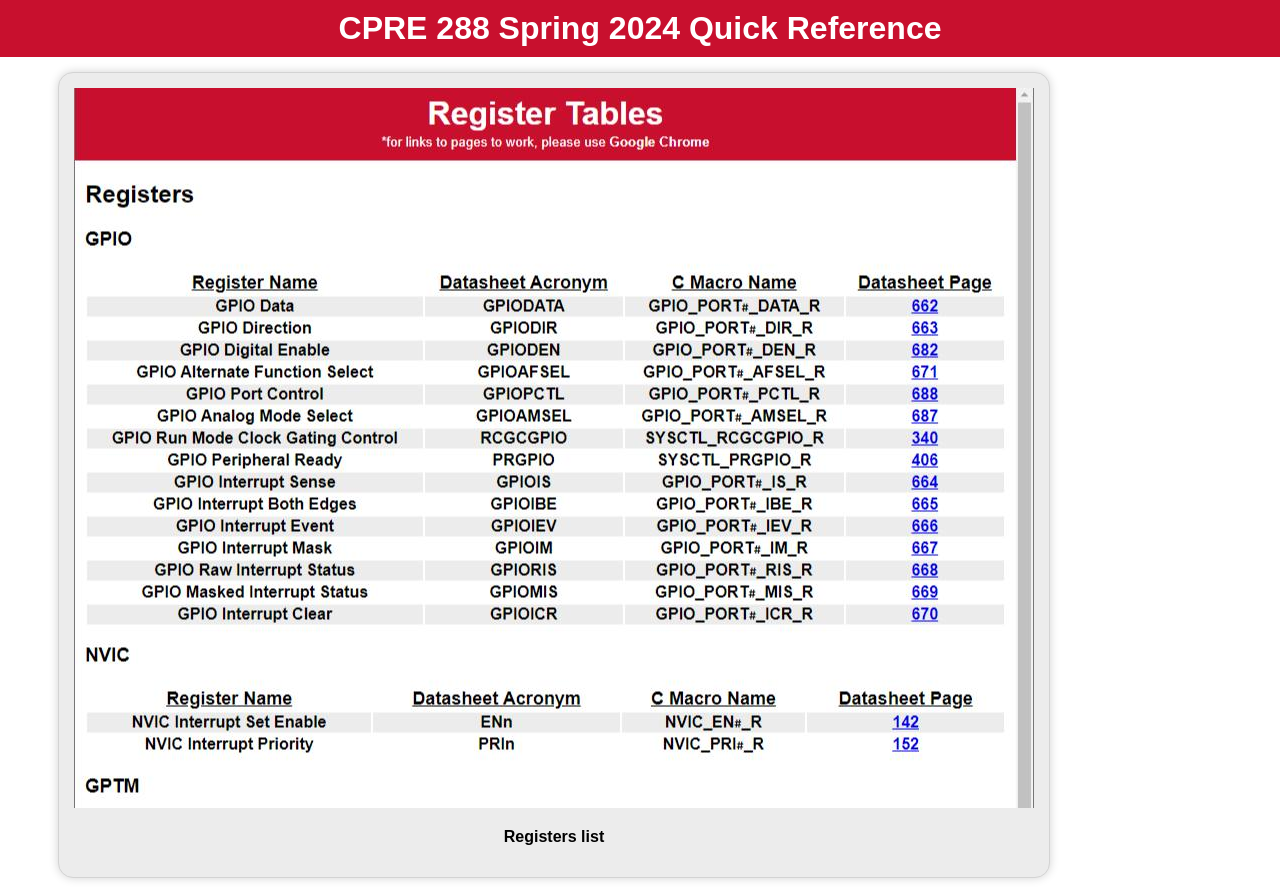
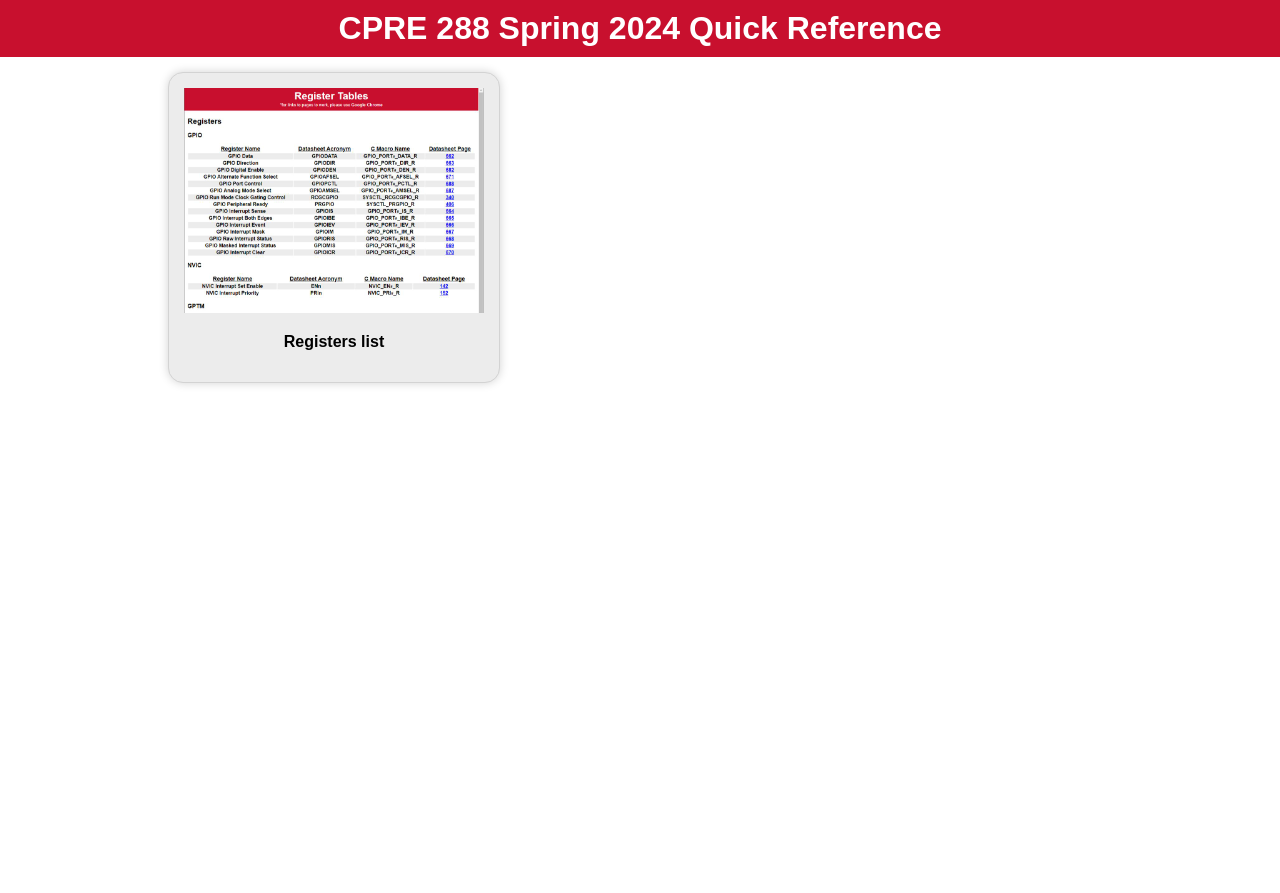
Before and after one commit to alex-pallan/cpre288-quick-reference, a plain HTML site: page index.html in a window 1280 px wide. After the commit the page ends 800 px from the top, so only its background shows below. Drawn offline with Linux system fonts and the light colour scheme.

Commit message:
Update index.html

```diff
--- a/index.html
+++ b/index.html
@@ -71,7 +71,7 @@
 }
 
     .item-container img {
-    object-fit: scale-down;
+    width: 300px;
 }
 </style>
 <script src=""></script>
```
